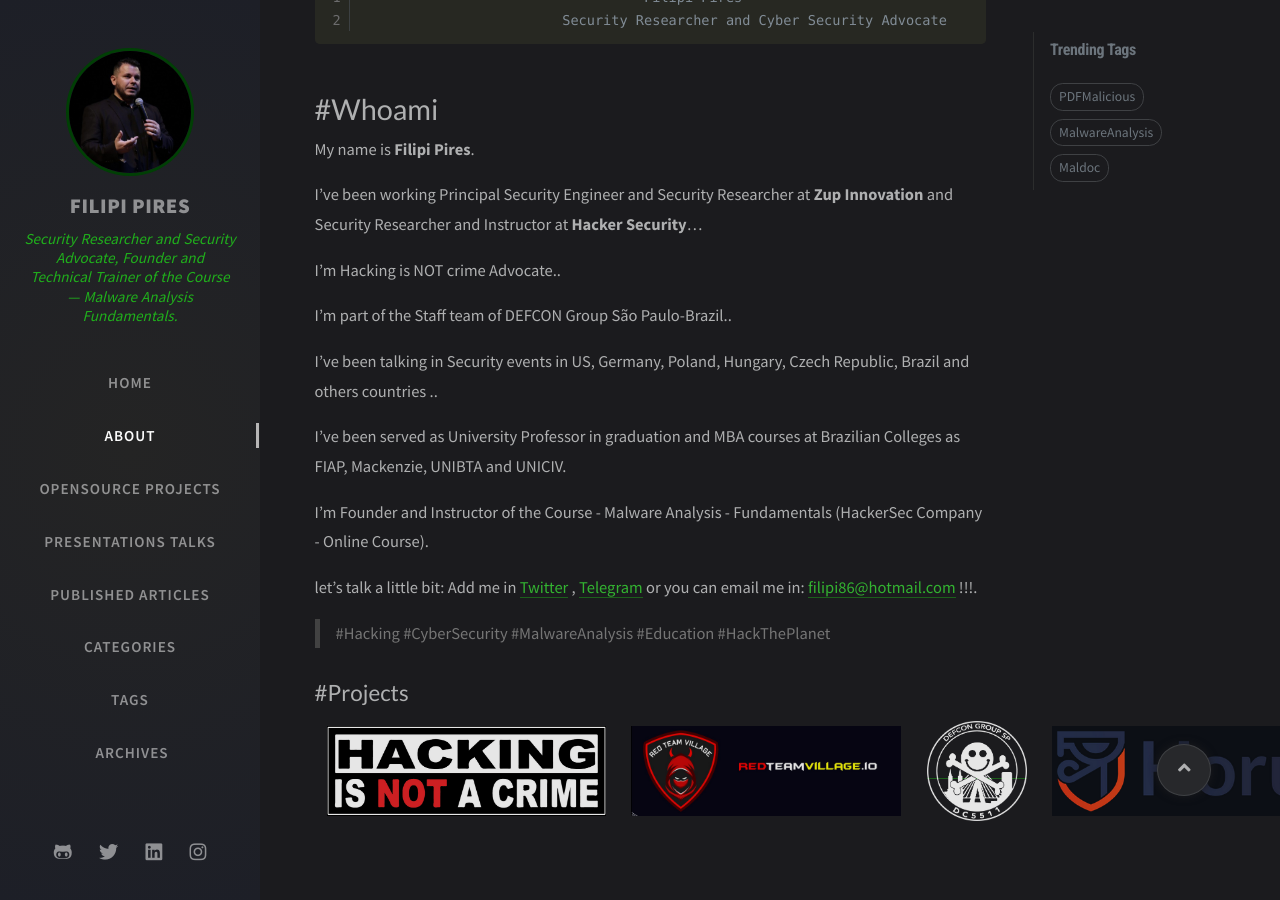
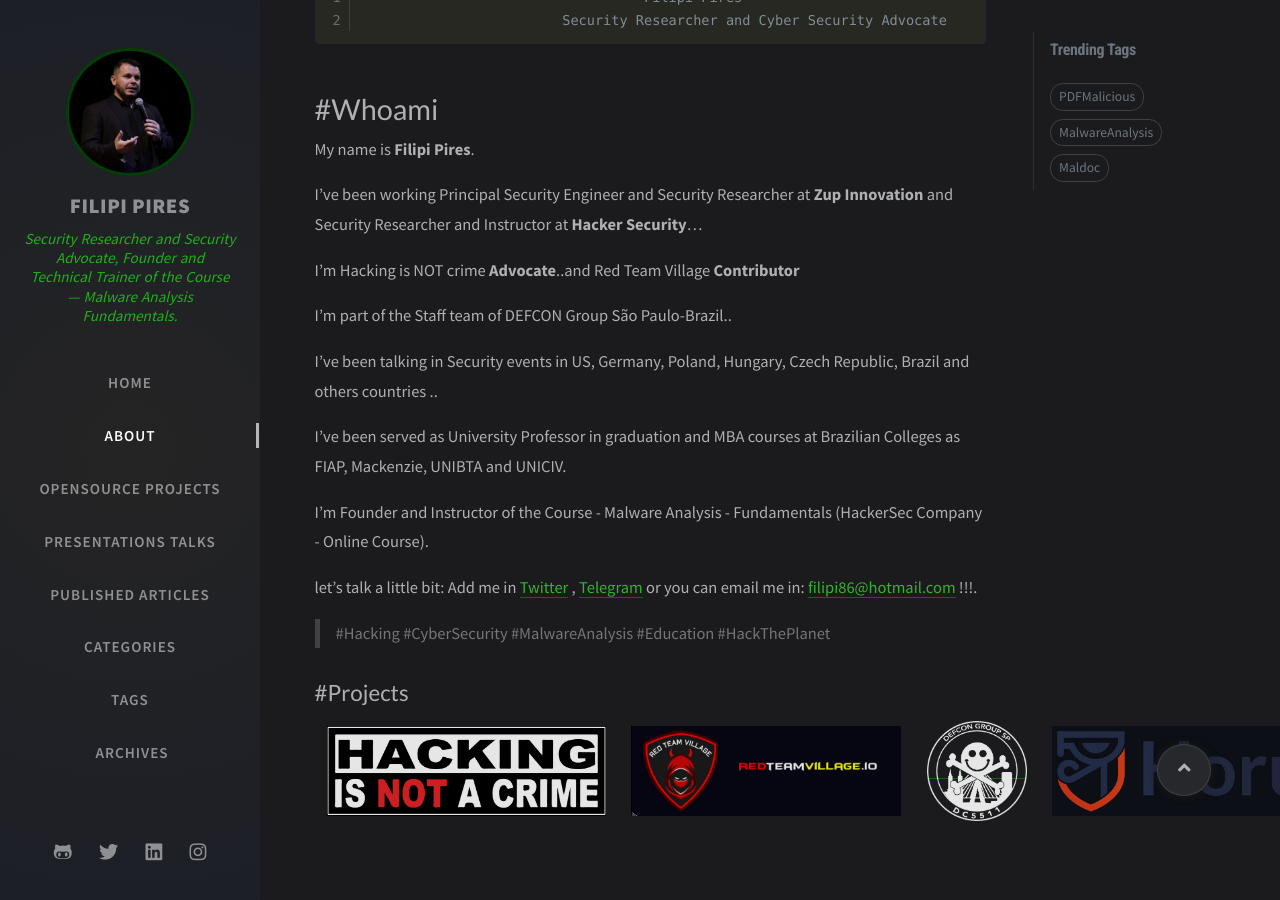
Before and after one commit to filipi86/filipi86.github.io, a Jekyll site: the page built from tabs/about.md, in a window 1280 px wide and 900 px high, scrolled down 705 px. Built offline with Jekyll 4.4.1, drawn with Linux system fonts in a browser that asks for light colours; nearby versions of some CDN libraries; comment, search, counter and statistics services are not loaded.

```diff
--- a/tabs/about.md
+++ b/tabs/about.md
@@ -15,7 +15,7 @@ My name is **Filipi Pires**.
 
 I've been working Principal Security Engineer and Security Researcher at **Zup Innovation** and Security Researcher and Instructor at **Hacker Security**...
 
-I'm Hacking is NOT crime Advocate..
+I'm Hacking is NOT crime **Advocate**..and Red Team Village **Contributor**
 
 I'm part of the Staff team of DEFCON Group São Paulo-Brazil..
 
```
